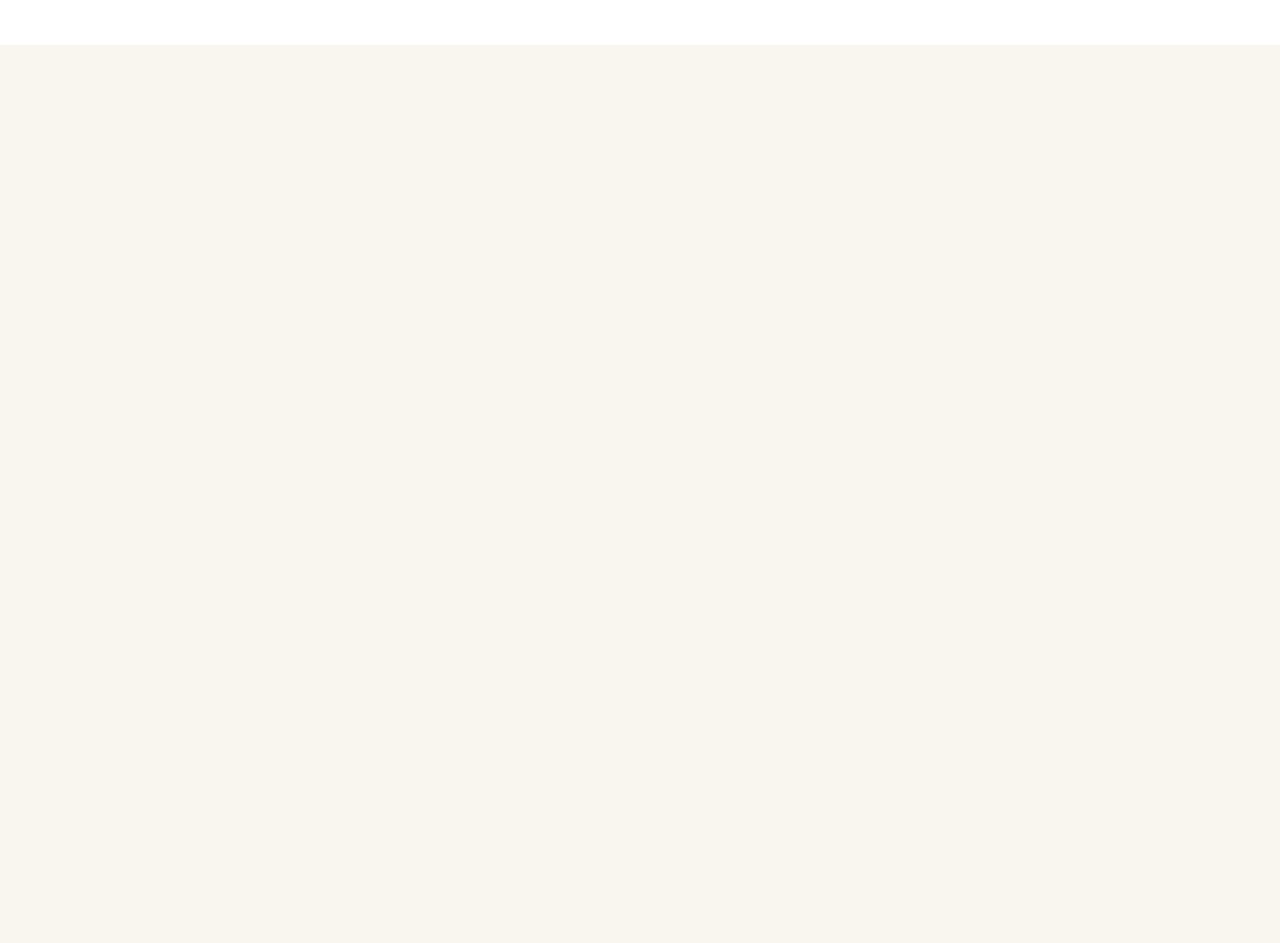
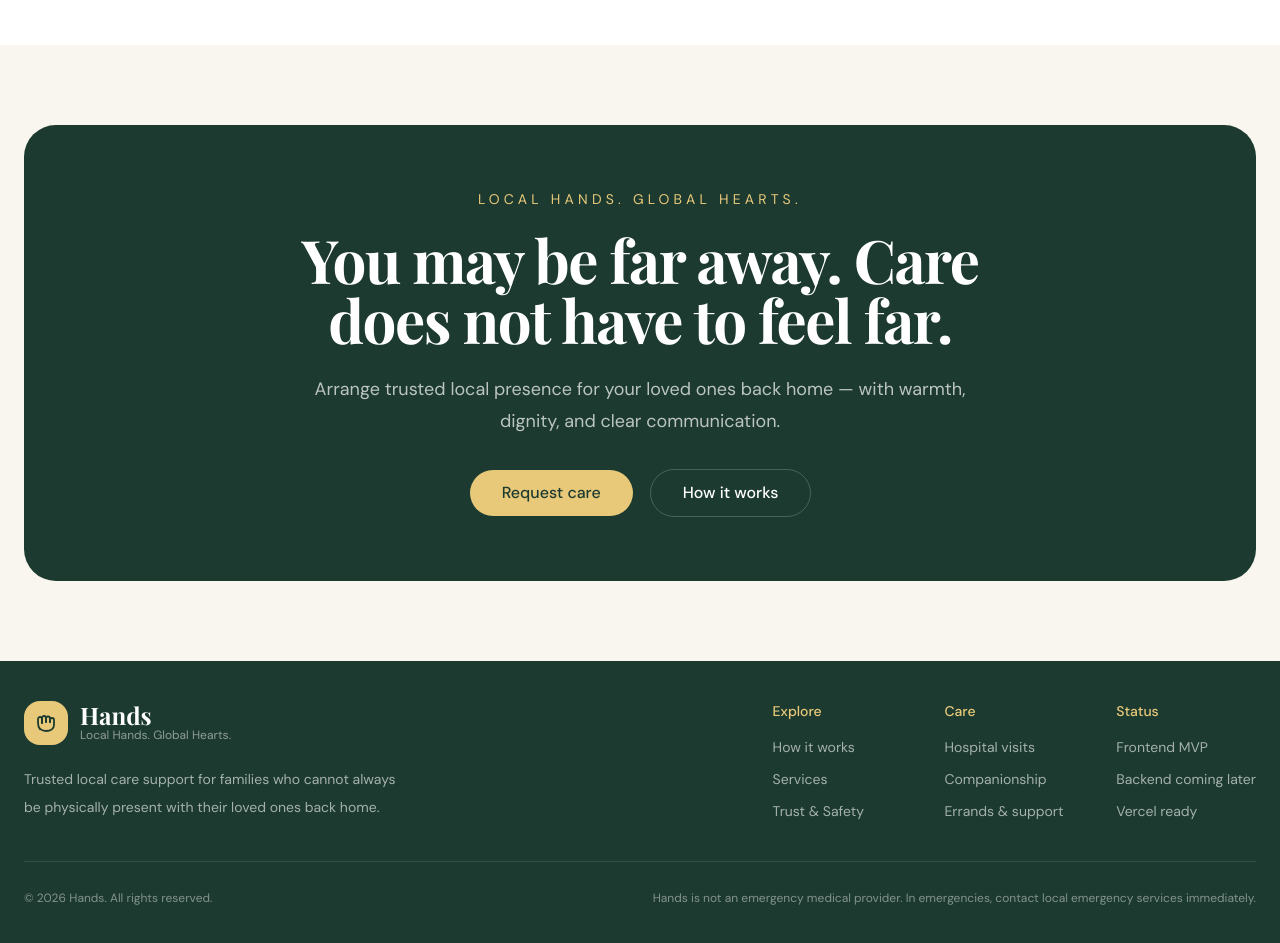
Before and after one commit to mdrafi28/Hands, a Next.js app: page / in a window 1280 px wide. Shown: the part 5480-6423 px from the top of the page. Before the commit the page ends 5525 px from the top, so only its background shows below. Built offline with nearby package versions, Linux system fonts and the light colour scheme; a web font is replaced by a local one.

Commit message:
Add final CTA and footer

```diff
--- a/src/app/page.tsx
+++ b/src/app/page.tsx
@@ -620,6 +620,111 @@ export default function Home() {
           </div>
         </div>
       </section>
+            <section className="bg-brand-white px-6 py-20">
+        <div className="mx-auto max-w-7xl overflow-hidden rounded-[2rem] bg-brand-forest px-6 py-16 text-center text-white md:px-16">
+          <p className="text-sm uppercase tracking-[0.3em] text-brand-gold">
+            Local Hands. Global Hearts.
+          </p>
+
+          <h2 className="mx-auto mt-5 max-w-3xl font-serif text-4xl font-bold tracking-tight md:text-6xl">
+            You may be far away. Care does not have to feel far.
+          </h2>
+
+          <p className="mx-auto mt-6 max-w-2xl text-base leading-8 text-white/70 md:text-lg">
+            Arrange trusted local presence for your loved ones back home —
+            with warmth, dignity, and clear communication.
+          </p>
+
+          <div className="mt-8 flex flex-col justify-center gap-4 sm:flex-row">
+            <Button
+              asChild
+              className="h-12 rounded-full bg-brand-gold px-8 text-base text-brand-forest hover:bg-brand-gold/90"
+            >
+              <a href="#request-care">Request care</a>
+            </Button>
+
+            <Button
+              asChild
+              variant="outline"
+              className="h-12 rounded-full border-white/20 bg-transparent px-8 text-base text-white hover:bg-white/10 hover:text-white"
+            >
+              <a href="#how-it-works">How it works</a>
+            </Button>
+          </div>
+        </div>
+      </section>
+
+      <footer className="bg-brand-forest px-6 py-10 text-white">
+        <div className="mx-auto flex max-w-7xl flex-col gap-8 md:flex-row md:items-start md:justify-between">
+          <div className="max-w-sm">
+            <div className="flex items-center gap-3">
+              <HandLogo />
+              <div>
+                <p className="font-serif text-2xl font-bold leading-none">
+                  Hands
+                </p>
+                <p className="text-xs text-white/50">
+                  Local Hands. Global Hearts.
+                </p>
+              </div>
+            </div>
+
+            <p className="mt-5 text-sm leading-7 text-white/60">
+              Trusted local care support for families who cannot always be
+              physically present with their loved ones back home.
+            </p>
+          </div>
+
+          <div className="grid gap-8 text-sm sm:grid-cols-3">
+            <div>
+              <p className="font-medium text-brand-gold">Explore</p>
+              <div className="mt-4 space-y-3 text-white/60">
+                <p>
+                  <a href="#how-it-works" className="hover:text-white">
+                    How it works
+                  </a>
+                </p>
+                <p>
+                  <a href="#services" className="hover:text-white">
+                    Services
+                  </a>
+                </p>
+                <p>
+                  <a href="#safety" className="hover:text-white">
+                    Trust & Safety
+                  </a>
+                </p>
+              </div>
+            </div>
+
+            <div>
+              <p className="font-medium text-brand-gold">Care</p>
+              <div className="mt-4 space-y-3 text-white/60">
+                <p>Hospital visits</p>
+                <p>Companionship</p>
+                <p>Errands & support</p>
+              </div>
+            </div>
+
+            <div>
+              <p className="font-medium text-brand-gold">Status</p>
+              <div className="mt-4 space-y-3 text-white/60">
+                <p>Frontend MVP</p>
+                <p>Backend coming later</p>
+                <p>Vercel ready</p>
+              </div>
+            </div>
+          </div>
+        </div>
+
+        <div className="mx-auto mt-10 flex max-w-7xl flex-col gap-3 border-t border-white/10 pt-6 text-xs leading-6 text-white/45 md:flex-row md:items-center md:justify-between">
+          <p>© 2026 Hands. All rights reserved.</p>
+          <p>
+            Hands is not an emergency medical provider. In emergencies, contact
+            local emergency services immediately.
+          </p>
+        </div>
+      </footer>
     </main>
   );
 }
```
